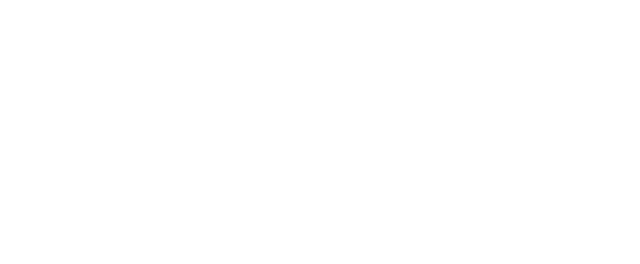
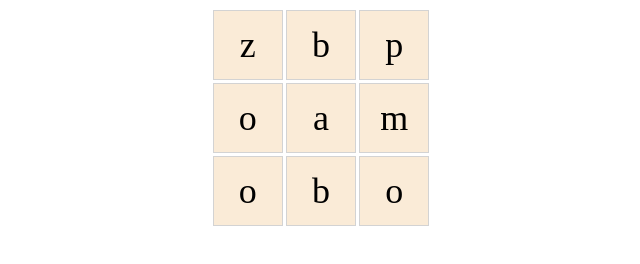
Before and after one commit to govindarajug/word-puzzle, a website: page index.html in a window 1280 px wide. Shown: the whole page, without its empty margins (319-959 px from the left). Drawn offline with Linux system fonts and the light colour scheme.

Commit message:
Created html with css

```diff
--- a/index.html
+++ b/index.html
@@ -2,10 +2,27 @@
 
 <head>
   <title>Word Puzzle</title>
+  <link rel="stylesheet" href="style.css">
 </head>
 
 <body>
-
+  <div class="grid">
+    <div class="row">
+      <div class="cell">z</div>
+      <div class="cell">b</div>
+      <div class="cell">p</div>
+    </div>
+    <div class="row">
+      <div class="cell">o</div>
+      <div class="cell">a</div>
+      <div class="cell">m</div>
+    </div>
+    <div class="row">
+      <div class="cell">o</div>
+      <div class="cell">b</div>
+      <div class="cell">o</div>
+    </div>
+  </div>
 </body>
 
 </html>
--- /dev/null
+++ b/style.css
@@ -0,0 +1,35 @@
+* {
+  margin: 0px;
+}
+
+body {
+  font-family: serif;
+  font-size: 18px;
+  margin: 10px auto;
+  width: 960px;
+}
+
+.grid {
+  display: flex;
+  flex-direction: column;
+  margin: auto;
+  width: 12em;
+  gap: 0.2em
+}
+
+.row {
+  display: flex;
+  flex-direction: row;
+  gap: 0.2em
+}
+
+.cell {
+  font-size: 2em;
+  width: 2em;
+  aspect-ratio: 1;
+  border: 1px solid lightgray;
+  display: flex;
+  justify-content: center;
+  align-items: center;
+  background-color: antiquewhite;
+}
```
Also changed, not shown: TODO.md (+3 -3 lines).
